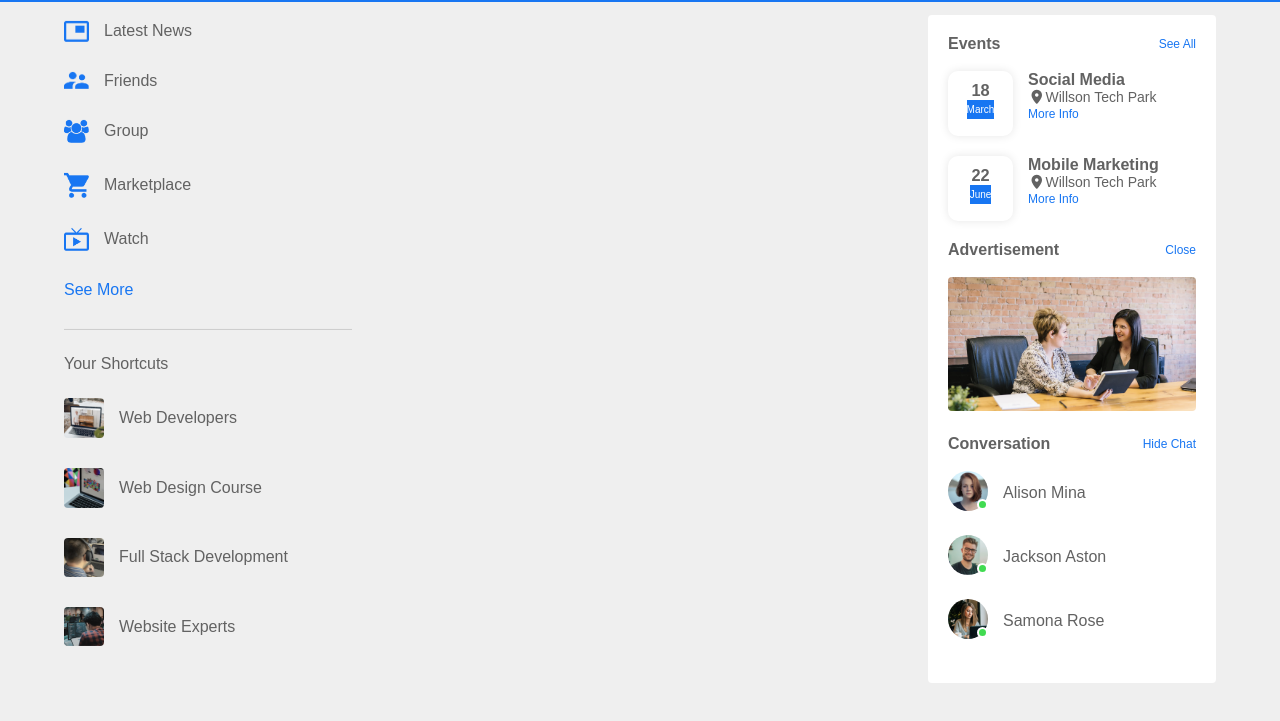
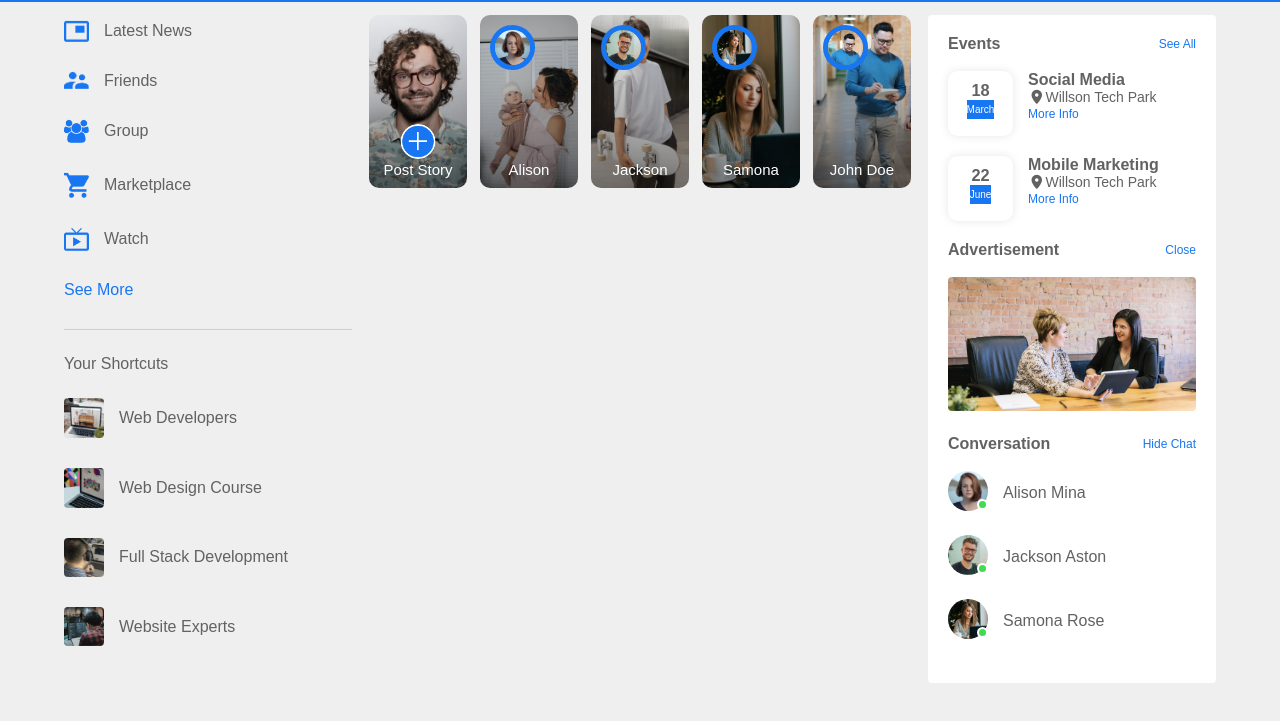
Before and after one commit to saurabh-saini/Facebook-Clone-Design, a plain HTML site: page index.html in a window 1280 px wide. Shown: the part 49-770 px from the top of the page. Drawn offline with Linux system fonts and the light colour scheme.

Commit message:
Story Section Completed in Main content

```diff
--- a/index.html
+++ b/index.html
@@ -54,6 +54,30 @@
 
     <!-- ------------------- main-content ---------------  -->
     <div class="main-content">
+
+      <div class="story-gallery">
+        <div class="story story1">
+          <img src="images/upload.png" alt="upload">
+          <p>Post Story</p>
+        </div>
+        <div class="story story2">
+          <img src="images/member-1.png" alt="member-1">
+          <p>Alison</p>
+        </div>
+        <div class="story story3">
+          <img src="images/member-2.png" alt="member-2">
+          <p>Jackson</p>
+        </div>
+        <div class="story story4">
+          <img src="images/member-3.png" alt="member-3">
+          <p>Samona</p>
+        </div>
+        <div class="story story5">
+          <img src="images/member-4.png" alt="member-4">
+          <p>John Doe</p>
+        </div>
+      </div>
+
 
     </div>
 
--- a/style.css
+++ b/style.css
@@ -125,6 +125,66 @@ nav {
   flex-basis: 47%;
 }
 
+/* -------------------------- Story Section -----------------  */
+
+.story-gallery {
+  display: flex;
+  justify-content: space-between;
+  margin-bottom: 20px;
+}
+.story {
+  flex-basis: 18%;
+  padding-top: 32%;
+  position: relative;
+  background-size: cover;
+  border-radius: 10px;
+}
+.story img {
+  position: absolute;
+  width: 45px;
+  border-radius: 50%;
+  top: 10px;
+  left: 10px;
+  border: 5px solid #1876f2;
+}
+.story p {
+  position: absolute;
+  bottom: 10px;
+  width: 100%;
+  text-align: center;
+  color: #fff;
+  font-size: 15px;
+}
+
+.story1 {
+  background-image: linear-gradient(transparent, rgba(0, 0, 0, 0.5)),
+    url("images/status-1.png");
+}
+.story2 {
+  background-image: linear-gradient(transparent, rgba(0, 0, 0, 0.5)),
+    url("images/status-2.png");
+}
+.story3 {
+  background-image: linear-gradient(transparent, rgba(0, 0, 0, 0.5)),
+    url("images/status-3.png");
+}
+.story4 {
+  background-image: linear-gradient(transparent, rgba(0, 0, 0, 0.5)),
+    url("images/status-4.png");
+}
+.story5 {
+  background-image: linear-gradient(transparent, rgba(0, 0, 0, 0.5)),
+    url("images/status-5.png");
+}
+.story.story1 img {
+  top: unset;
+  left: 50%;
+  bottom: 17%;
+  transform: translateX(-50%);
+  border: 0;
+  width: 35px;
+}
+
 /* -------------------------- Right Sidebar -----------------  */
 .right-sidebar {
   flex-basis: 25%;
```
